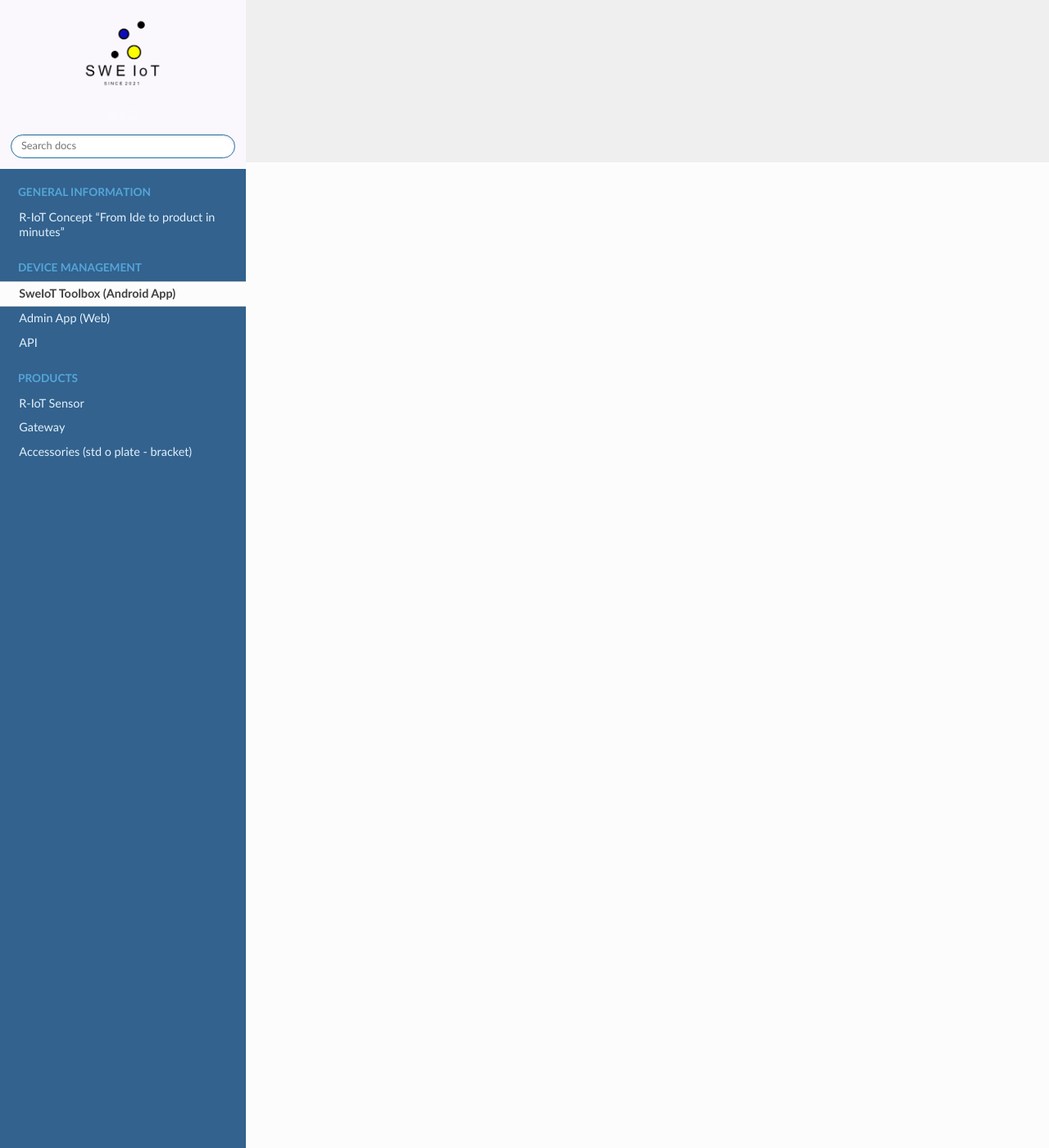
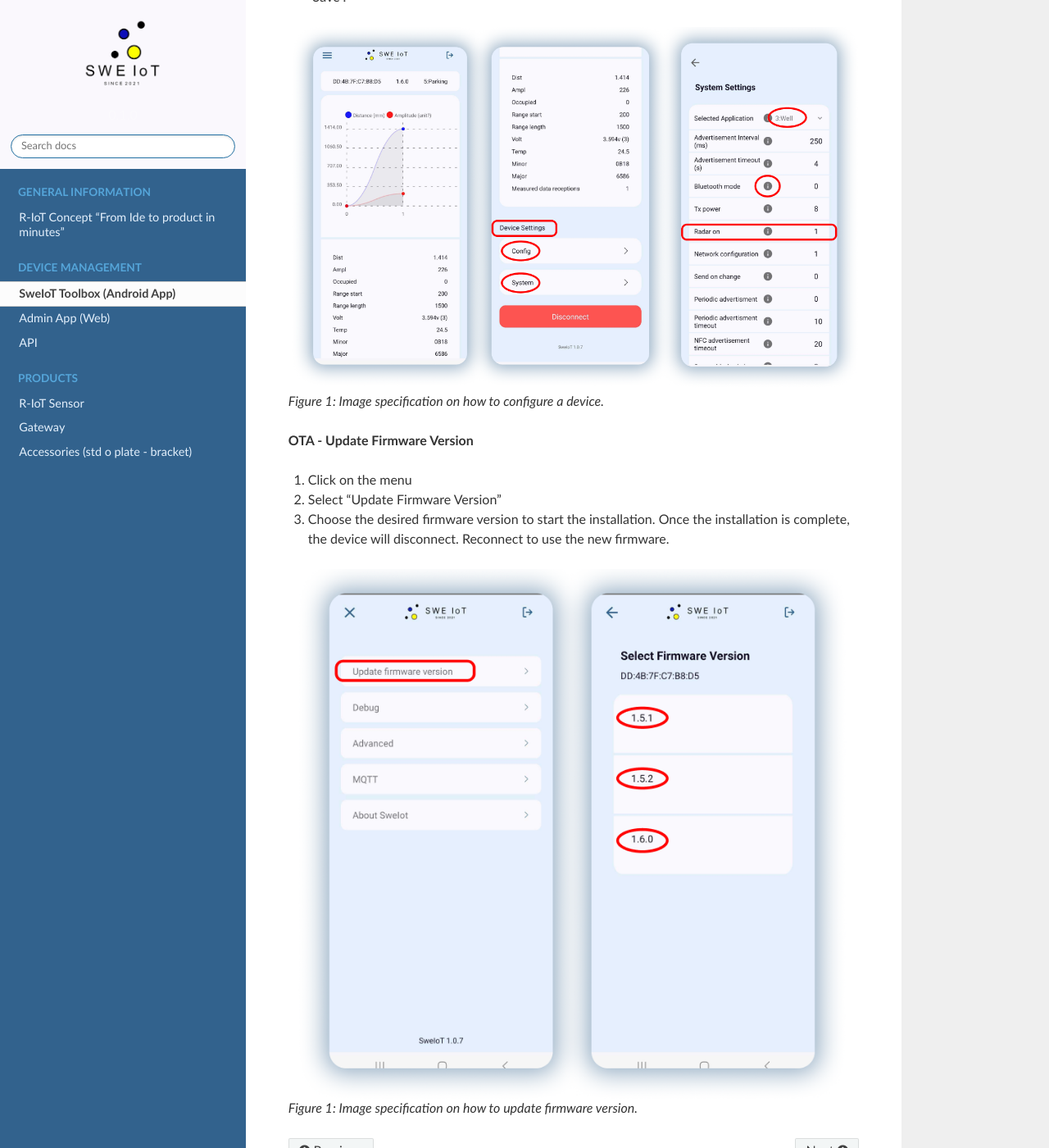
Before and after one commit to sweiotdocs/docs, a Sphinx documentation site: the page built from docs/source/deviceManagement/toolbox.rst, in a window 1280 px wide and 1400 px high, scrolled down 1202 px. Shown: the whole window at 82% size. Built offline with Sphinx 7.4.7 and the Read the Docs theme 2.0.0, drawn with Linux system fonts in a browser that asks for light colours; some of the changed text lies outside the part shown.

Commit message:
added images

```diff
--- a/docs/source/datamanagement.rst
+++ /dev/null
@@ -1,2 +0,0 @@
-Data Management
-===============
--- a/docs/source/products/toolbox.rst
+++ b/docs/source/deviceManagement/toolbox.rst
@@ -12,6 +12,9 @@ SweIoT Toolbox (Android App)
      - Search directly: Enter parts of the device's MAC address shown on the device's label (e.g., B1 or b:1 - at least 2 characters).
    - Click on the device you want to connect to.
 
+|image1|
+*Figure 1: Image specification on how to connect.*
+
 **Configuration - When Connected to a Device**
 
 1. From Device View (Main screen after connecting with a graph), scroll down until you see the main heading "Device Settings"
@@ -19,8 +22,21 @@ SweIoT Toolbox (Android App)
 3. At the top under "Selected Application", choose the application/method for the device and other system settings. Then click "Save".
 4. After selecting system settings, click "<method> Config" to configure settings specific to the device's method you have chosen such as "Measurement Cycles" and other settings. Then click "Save".
 
+|image2|
+*Figure 1: Image specification on how to configure a device.*
+
 **OTA - Update Firmware Version**
 
 1. Click on the menu
 2. Select "Update Firmware Version"
 3. Choose the desired firmware version to start the installation. Once the installation is complete, the device will disconnect. Reconnect to use the new firmware.
+
+|image3|
+*Figure 1: Image specification on how to update firmware version.*
+
+.. |image1| image:: ../_static/toolbox/first.png
+   :width: 700px
+.. |image2| image:: ../_static/toolbox/second.png
+   :width: 700px
+.. |image3| image:: ../_static/toolbox/third.png
+   :width: 700px
--- a/docs/source/devicemanagement.rst
+++ /dev/null
@@ -1,2 +0,0 @@
-Device Management
-=================
```
Also changed, not shown: docs/source/index.rst (+5 -5 lines), docs/source/_static/toolbox/first.png (added), docs/source/_static/toolbox/second.png (added), docs/source/_static/toolbox/third.png (added), docs/source/deviceManagement/admin.rst (renamed from docs/source/admin.rst), docs/source/deviceManagement/swagger.rst (renamed from docs/source/swagger.rst), docs/source/products/accessories.rst (renamed from docs/source/accessories.rst), docs/source/products/gateway.rst (renamed from docs/source/gateway.rst).
